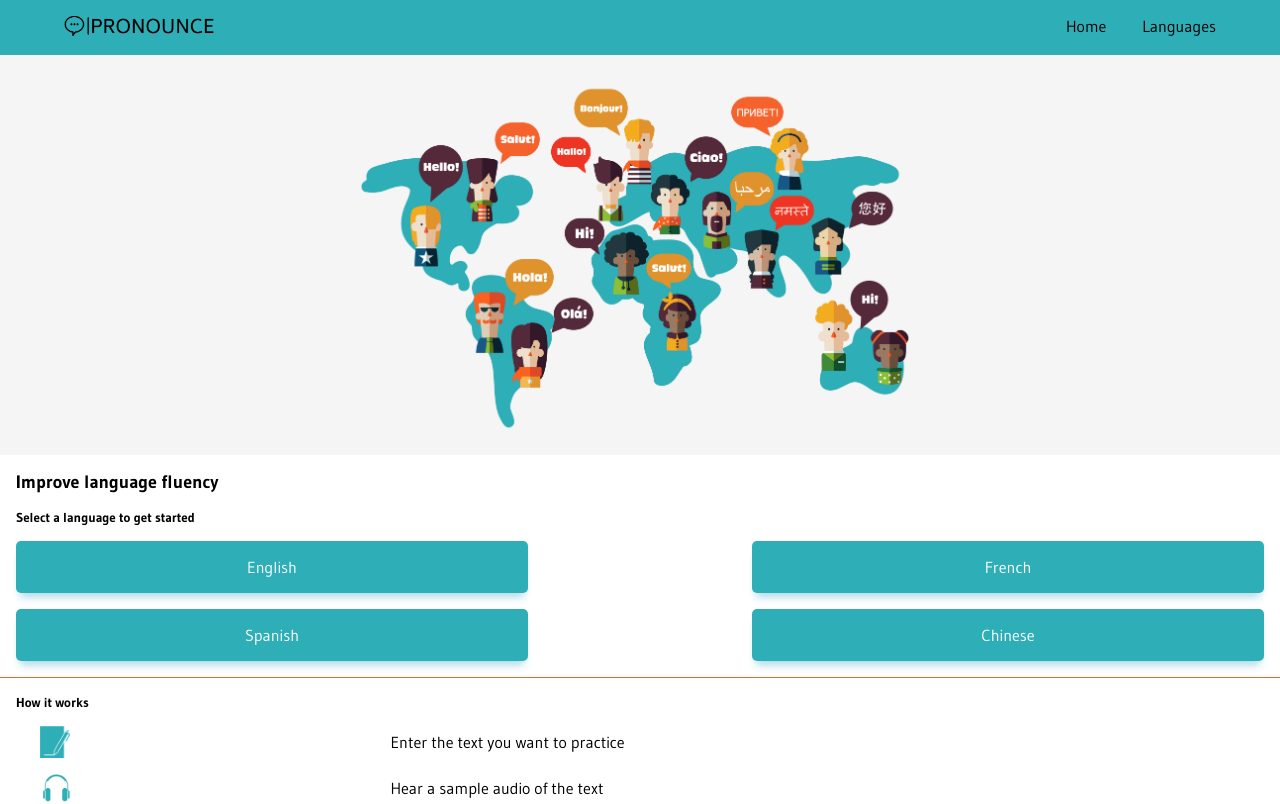
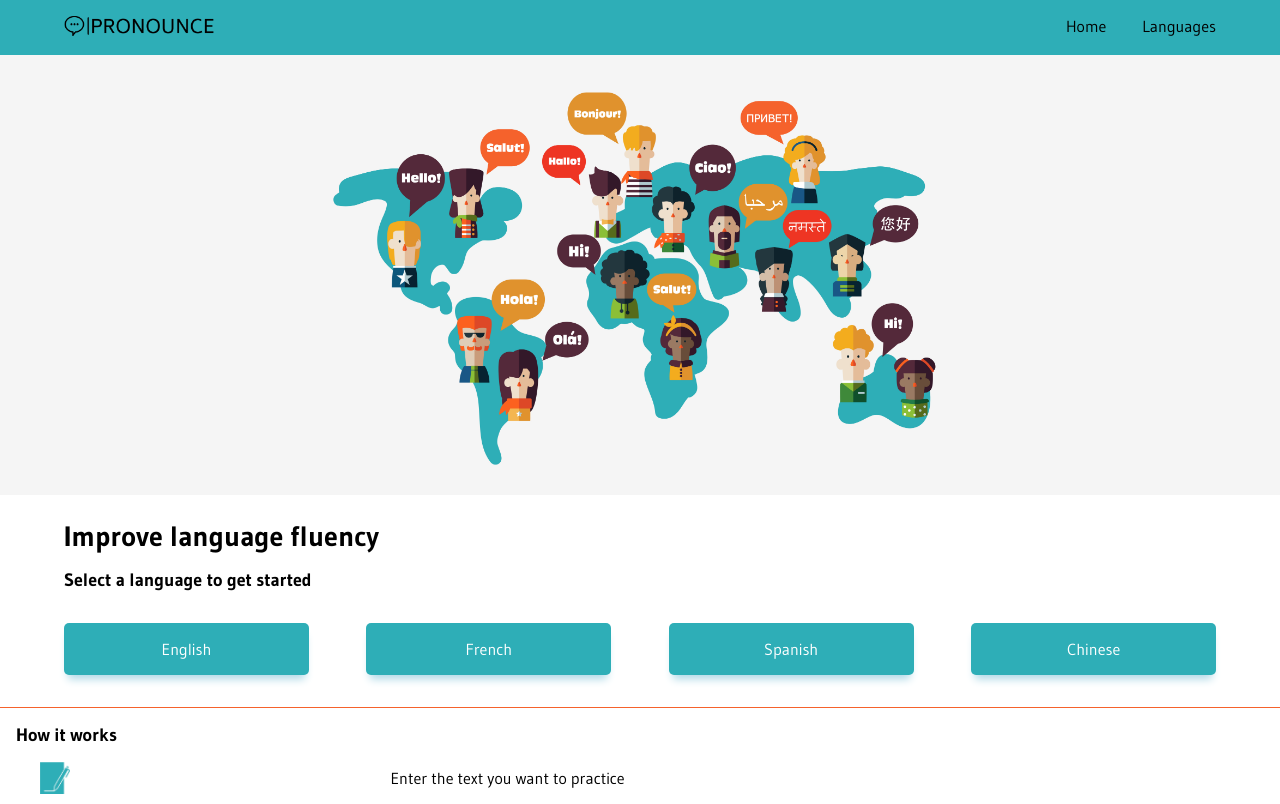
Before and after one commit to ChathurikaAJ/chathurika-jayakody-pronounce, a React (Create React App) app: page / in a window 1280 px wide. Shown: the top 804 px of the page. Built offline with nearby package versions, Linux system fonts and the light colour scheme.

Commit message:
update homepage styles. Fix speaker button error

```diff
--- a/src/App.scss
+++ b/src/App.scss
@@ -32,11 +32,18 @@ body {
 h1{
     font-size: 18px;
     font-weight: 700;
+
+    @include tablet{
+        font-size: 28px;
+    }
 }
 
 h2{
     font-size: 13px;
     font-weight: 700;
+    @include tablet{
+        font-size: 18px;
+    }
 }
 
 p, li{
--- a/src/components/Details/Details.scss
+++ b/src/components/Details/Details.scss
@@ -1,6 +1,12 @@
+@use "../../styles/partials/global" as *;
+
 .details{
     padding: 0 1rem;
     padding-top: 1rem;
+
+    // @include tablet{
+    //     padding: 1rem 5vw;
+    // }
 
     &__container {
         display: flex;
--- a/src/components/UserTextForm/UserTextForm.js
+++ b/src/components/UserTextForm/UserTextForm.js
@@ -8,13 +8,14 @@ const baseURL = 'http://localhost:8080/languages/'
 
 export default function UserTextForm({setTextSubmitted}){
     const [displaySpeaker,setDisplaySpeaker] = useState(false)
-    const [disableSubmit,setDisableSubmit] = useState(false)
+    // const [disableSubmit,setDisableSubmit] = useState(false)
     const {languageId} = useParams()
 
     const handleSubmit = (event) => {
         event.preventDefault()
 
         const userText = event.target.text.value
+        console.log(userText);
 
         if(!userText){
             event.target.text.classList.add('language__form-text-empty')
@@ -25,10 +26,13 @@ export default function UserTextForm({setTextSubmitted}){
                 text: userText
             }
             axios.post(`${baseURL}text`,textDetails)
-                .then(()=>{
-                    setDisableSubmit(true)
-                    setDisplaySpeaker(true)
+                .then((response)=>{
+                    // setDisableSubmit(true)
+
                     setTextSubmitted(true)
+                    if(response.data==='User text has been successfully received'){
+                        setDisplaySpeaker(true)
+                    }
 
                 })
                 .catch((error)=>{
@@ -41,10 +45,17 @@ export default function UserTextForm({setTextSubmitted}){
     const handleSpeakerClick = (event)=> {
         event.preventDefault()
 
-        var audio = new Audio("http://localhost:8080/audio/text-to-speech.wav");
-        if(audio){
-            audio.play()
-        }
+        axios.get("http://localhost:8080/audio/text-to-speech.wav")
+        .then((res)=>{
+            console.log(res);
+            if(res.data !==''){
+                var audio = new Audio("http://localhost:8080/audio/text-to-speech.wav")
+                audio.play()
+            }
+        })
+        .catch((err)=>{
+            console.log(err);
+        })
     }
 
 
@@ -54,7 +65,7 @@ export default function UserTextForm({setTextSubmitted}){
             <form onSubmit={handleSubmit} className='language__form'>
                 <textarea  name='text' className='language__form-text' placeholder='Enter your text here and click start'></textarea>
                 <div  className='language__form-container'>
-                    <button disabled={disableSubmit} className='language__form-start'>Start</button>
+                    <button className='language__form-start'>Start</button>
                     {displaySpeaker && <img className='language__speaker' onClick={handleSpeakerClick} src={speakerIcon}/>}
                 </div>
 
--- a/src/pages/HomePage/HomePage.js
+++ b/src/pages/HomePage/HomePage.js
@@ -9,17 +9,17 @@ import Footer from '../../components/Footer/Footer';
 export default function HomePage(){
     return(
         <div>
-            <div  className='hero'>
+            <div className='hero'>
                 <img className='hero__image'src={hero}/>
             </div>
             <main className='language'>
                 <h1 className='language__title'>Improve language fluency</h1>
-                <h2 className='language__title'>Select a language to get started</h2>
+                <h2 className='language__sub-title'>Select a language to get started</h2>
                 <div className='language__list'>
-                    <Link to='/language/english'><p className='language__list-name'>English</p></Link>
-                    <Link to='/language/french'><p className='language__list-name'>French</p></Link>
-                    <Link to='/language/spanish'><p className='language__list-name'>Spanish</p></Link>
-                    <Link to='/language/chinese'><p className='language__list-name'>Chinese</p></Link>
+                    <Link className='language__list-link' to='/language/english'><p className='language__list-name'>English</p></Link>
+                    <Link className='language__list-link' to='/language/french'><p className='language__list-name'>French</p></Link>
+                    <Link className='language__list-link' to='/language/spanish'><p className='language__list-name'>Spanish</p></Link>
+                    <Link className='language__list-link' to='/language/chinese'><p className='language__list-name'>Chinese</p></Link>
                 </div>
                 <Details />
                 <Footer />
--- a/src/pages/HomePage/HomePage.scss
+++ b/src/pages/HomePage/HomePage.scss
@@ -4,14 +4,16 @@
     background-color: #F5F5F5;
     display: flex;
     justify-content: center;
-    // width: 100vw;
 
     &__image{
-        // width: 100vw;
         height: 50vw;
 
         @include tablet{
-            height: 50vh;
+            height: 40vh;
+        }
+
+        @include desktop{
+            height: 55vh;
         }
     }
 
@@ -19,12 +21,23 @@
 }
 
 .language{
-
-
-
     &__title{
         margin: 1rem 0;
         padding: 0 1rem;
+
+        @include tablet {
+            padding: 0 5vw;
+            margin-top: 1.5rem;
+
+        }
+    }
+
+    &__sub-title{
+        padding: 0 1rem 1rem 1rem;
+        @include tablet {
+            padding: 0 5vw 2rem 5vw;
+
+        }
     }
 
     &__list{
@@ -38,7 +51,16 @@
 
 
         @include tablet{
-            display: flex;
+            padding: 0 5vw;
+            gap: 5%;
+            flex-wrap: nowrap;
+
+        }
+
+        &-link {
+            @include tablet{
+                width: 23.75%;
+            }
         }
 
 
@@ -51,6 +73,11 @@
             border-radius: 5px;
             width: 40vw;
             box-shadow: 0 8px 8px -4px lightblue;
+
+            @include tablet{
+                width: 100%;
+                margin-bottom: 2rem;
+            }
         }
 
 
```
